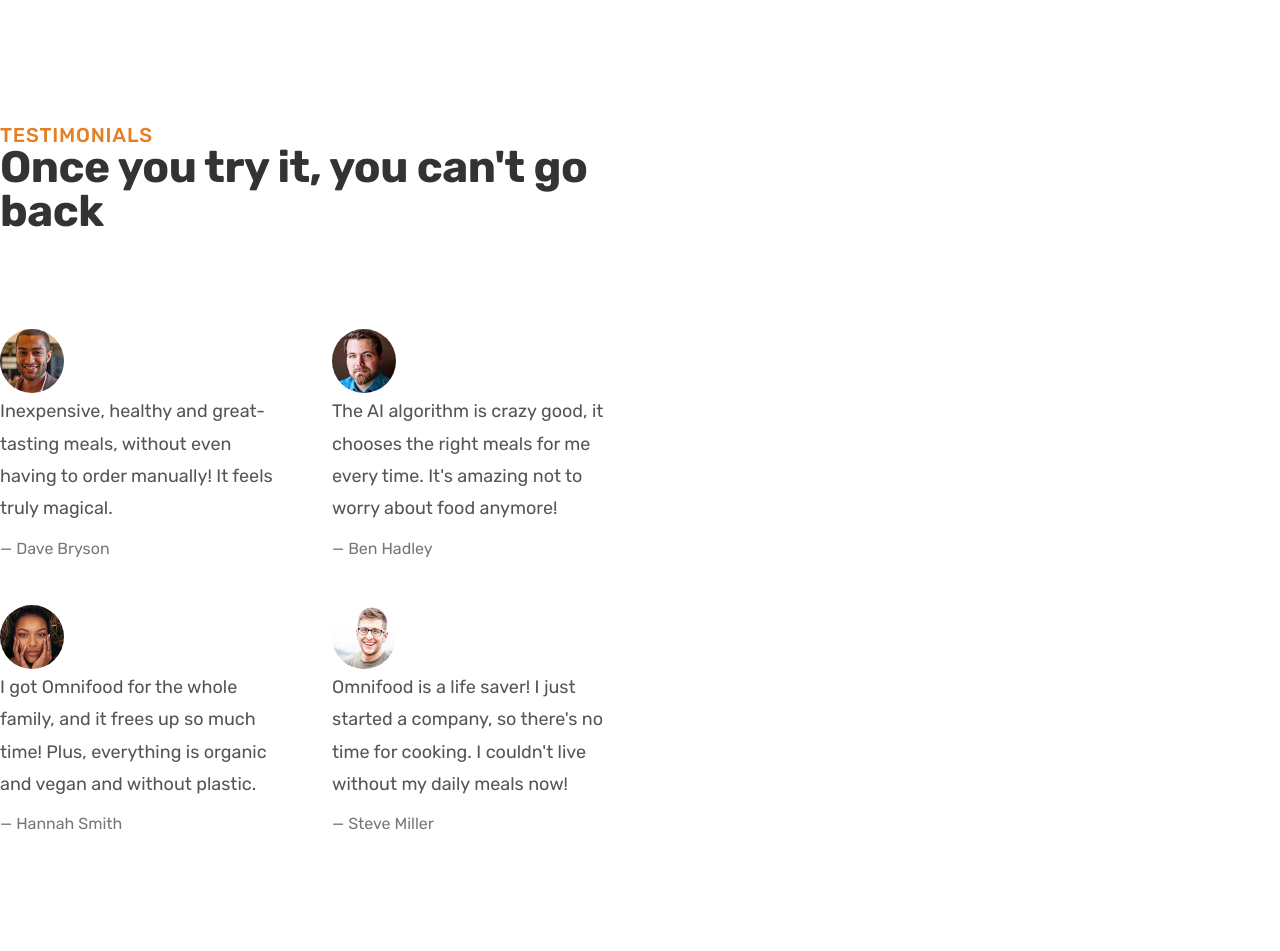
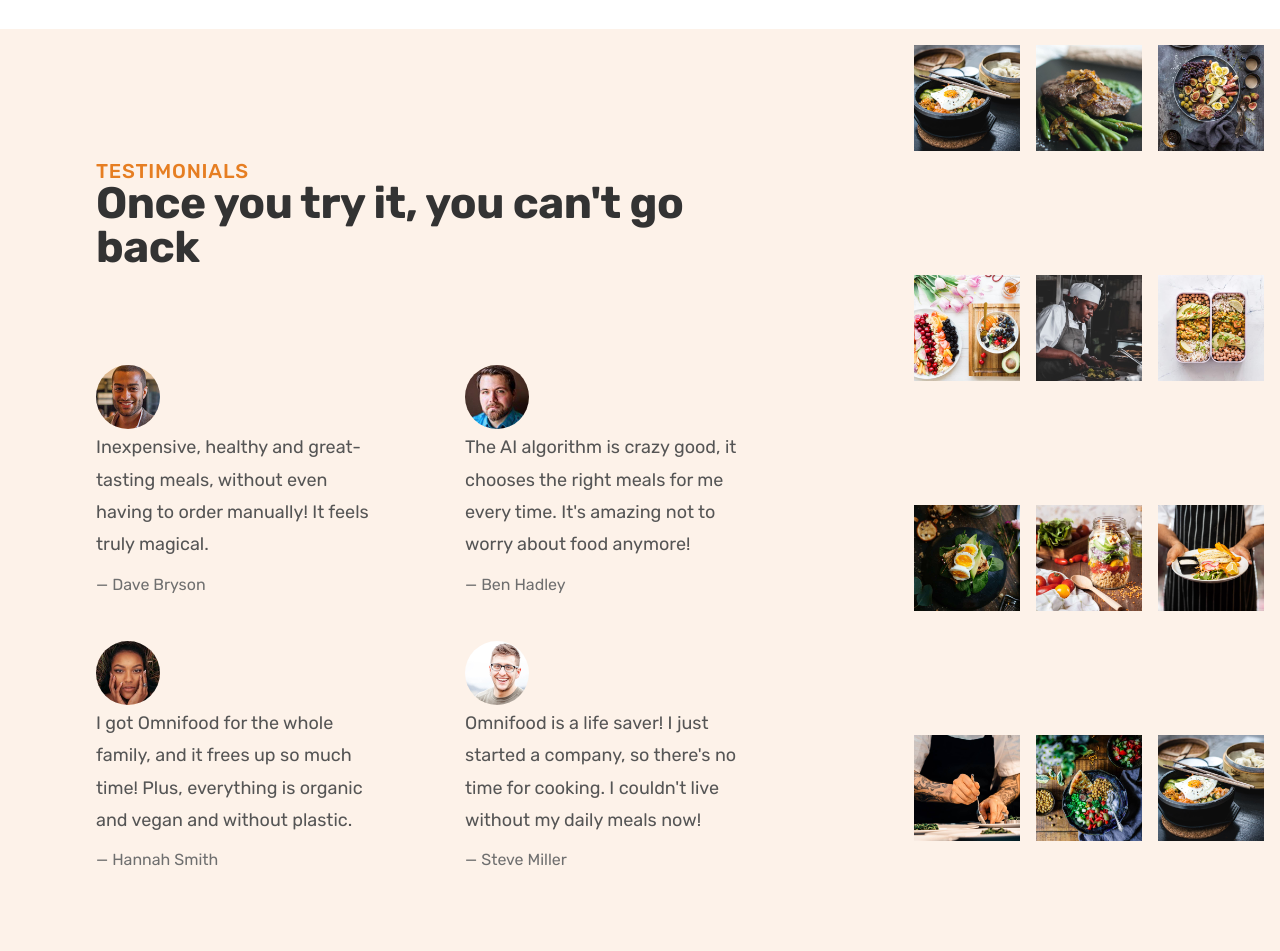
Before and after one commit to Serpentarius13/omnifood, a plain HTML site: page index.html in a window 1280 px wide. Shown: the part 3480-4431 px from the top of the page. Before the commit the page ends 4408 px from the top, so only its background shows below. Drawn offline with nearby package versions, Linux system fonts and the light colour scheme.

Commit message:
testi + gallery done

```diff
--- a/index.html
+++ b/index.html
@@ -292,6 +292,10 @@
         </div>
       </section>
 
+      <!-- TESTIMONIALS & GALLERY -->
+
+      <!-- TESTIMONIALS -->
+
       <section class="section-testimonials grid grid--2-cols">
         <div class="testimonials-container">
           <span class="subheading"> Testimonials </span>
@@ -305,7 +309,8 @@
                 src="img/customers/dave.jpg"
               />
               <blockquote class="testimonial-text">
-                Inexpensive, healthy and great-tasting meals, without even having to order manually! It feels truly magical.
+                Inexpensive, healthy and great-tasting meals, without even
+                having to order manually! It feels truly magical.
               </blockquote>
               <p class="testimonial-name">&mdash; Dave Bryson</p>
             </figure>
@@ -346,7 +351,84 @@
               <p class="testimonial-name">&mdash; Steve Miller</p>
             </figure>
           </div>
-          <div class="gallery"></div>
+        </div>
+
+          <!-- GALLERY -->
+
+        <div class="gallery">
+          <figure class="gallery-item">
+            <img
+              src="img/gallery/gallery-1.jpg"
+              alt="Photo of beautifully arranged food"
+            />
+          </figure>
+          <figure class="gallery-item">
+            <img
+              src="img/gallery/gallery-2.jpg"
+              alt="Photo of beautifully arranged food"
+            />
+          </figure>
+          <figure class="gallery-item">
+            <img
+              src="img/gallery/gallery-3.jpg"
+              alt="Photo of beautifully arranged food"
+            />
+          </figure>
+          <figure class="gallery-item">
+            <img
+              src="img/gallery/gallery-4.jpg"
+              alt="Photo of beautifully arranged food"
+            />
+          </figure>
+          <figure class="gallery-item">
+            <img
+              src="img/gallery/gallery-5.jpg"
+              alt="Photo of beautifully arranged food"
+            />
+          </figure>
+          <figure class="gallery-item">
+            <img
+              src="img/gallery/gallery-6.jpg"
+              alt="Photo of beautifully arranged food"
+            />
+          </figure>
+          <figure class="gallery-item">
+            <img
+              src="img/gallery/gallery-7.jpg"
+              alt="Photo of beautifully arranged food"
+            />
+          </figure>
+          <figure class="gallery-item">
+            <img
+              src="img/gallery/gallery-8.jpg"
+              alt="Photo of beautifully arranged food"
+            />
+          </figure>
+          <figure class="gallery-item">
+            <img
+              src="img/gallery/gallery-9.jpg"
+              alt="Photo of beautifully arranged food"
+            />
+          </figure>
+          <figure class="gallery-item">
+            <img
+              src="img/gallery/gallery-10.jpg"
+              alt="Photo of beautifully arranged food"
+            />
+          </figure>
+          <figure class="gallery-item">
+            <img
+              src="img/gallery/gallery-11.jpg"
+              alt="Photo of beautifully arranged food"
+            />
+          </figure>
+          <figure class="gallery-item">
+            <img
+              src="img/gallery/gallery-1.jpg"
+              alt="Photo of beautifully arranged food"
+            />
+          </figure>
+        </div>
         </div>
       </section>
     </main>
--- a/styles.css
+++ b/styles.css
@@ -362,13 +362,20 @@
 /***********************/
 
 .section-testimonials {
-  padding: 9.6rem 0;
+  background-color: #fdf2e9;
+  grid-template-columns: 69fr 31fr;
+}
+
+.testimonials-container {
+  padding: 9.6rem;
+  margin-top: 3.6rem;
 }
 
 .testimonials {
   display: grid;
   grid-template-columns: 1fr 1fr;
-  gap: 4.8rem;
+  row-gap: 4.8rem;
+  column-gap: 8rem;
 }
 
 .testimonial-img {
@@ -385,5 +392,27 @@
 
 .testimonial-name {
   font-size: 1.6rem;
-  color: #777;
+  color: #6f6f6f;
 }
+
+
+/***********************/
+/* Gallery             */
+/***********************/
+
+.gallery {
+  display: grid;
+  grid-template-columns: repeat(3, 1fr);
+  gap: 1.6rem;
+  padding: 1.6rem;
+}
+
+.gallery-item img {
+  display: block;
+  width: 100%;
+  transition: all 0.3s;
+}
+
+.gallery-item img:hover{
+  transform: scale(1.4);
+}
```
